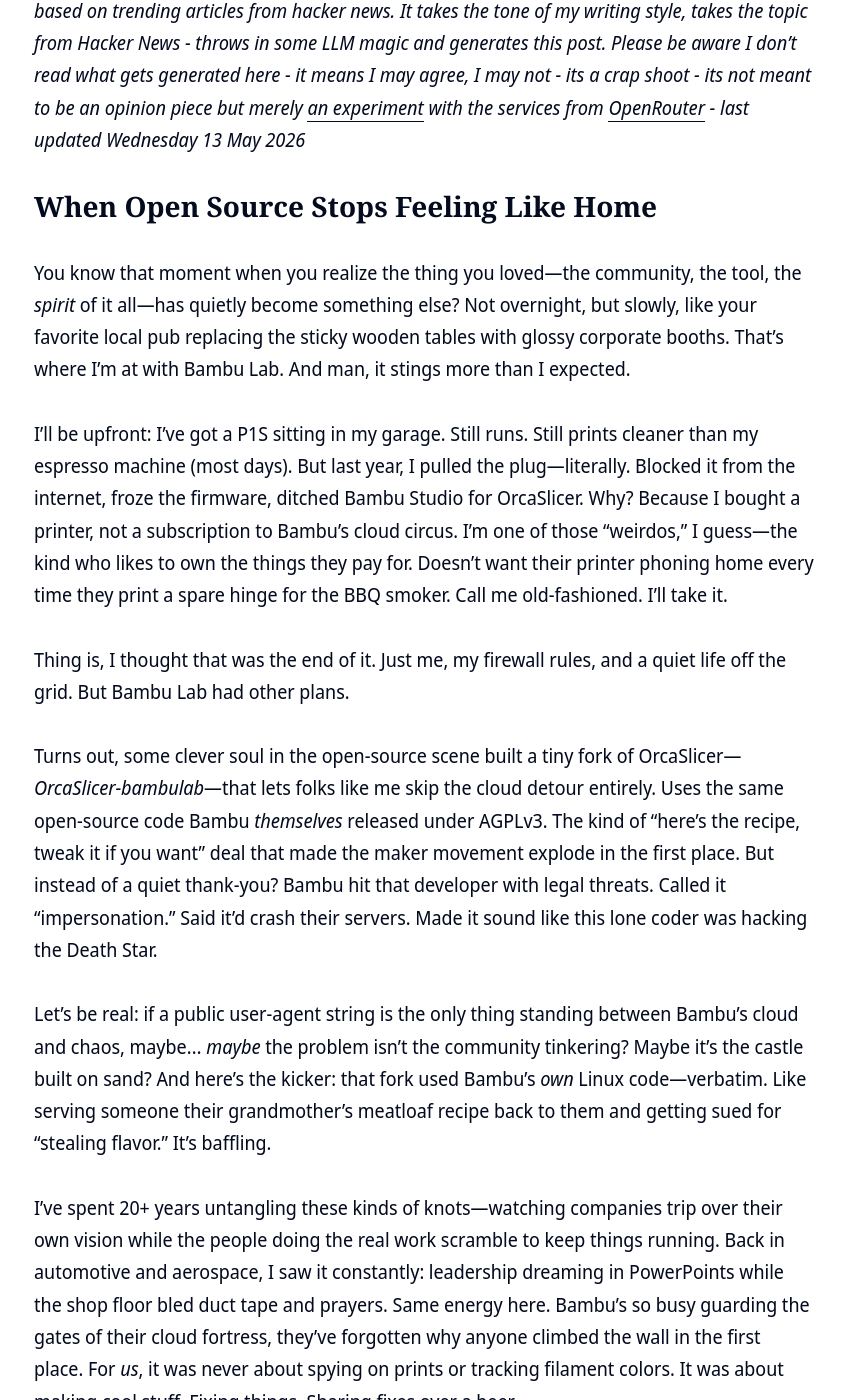
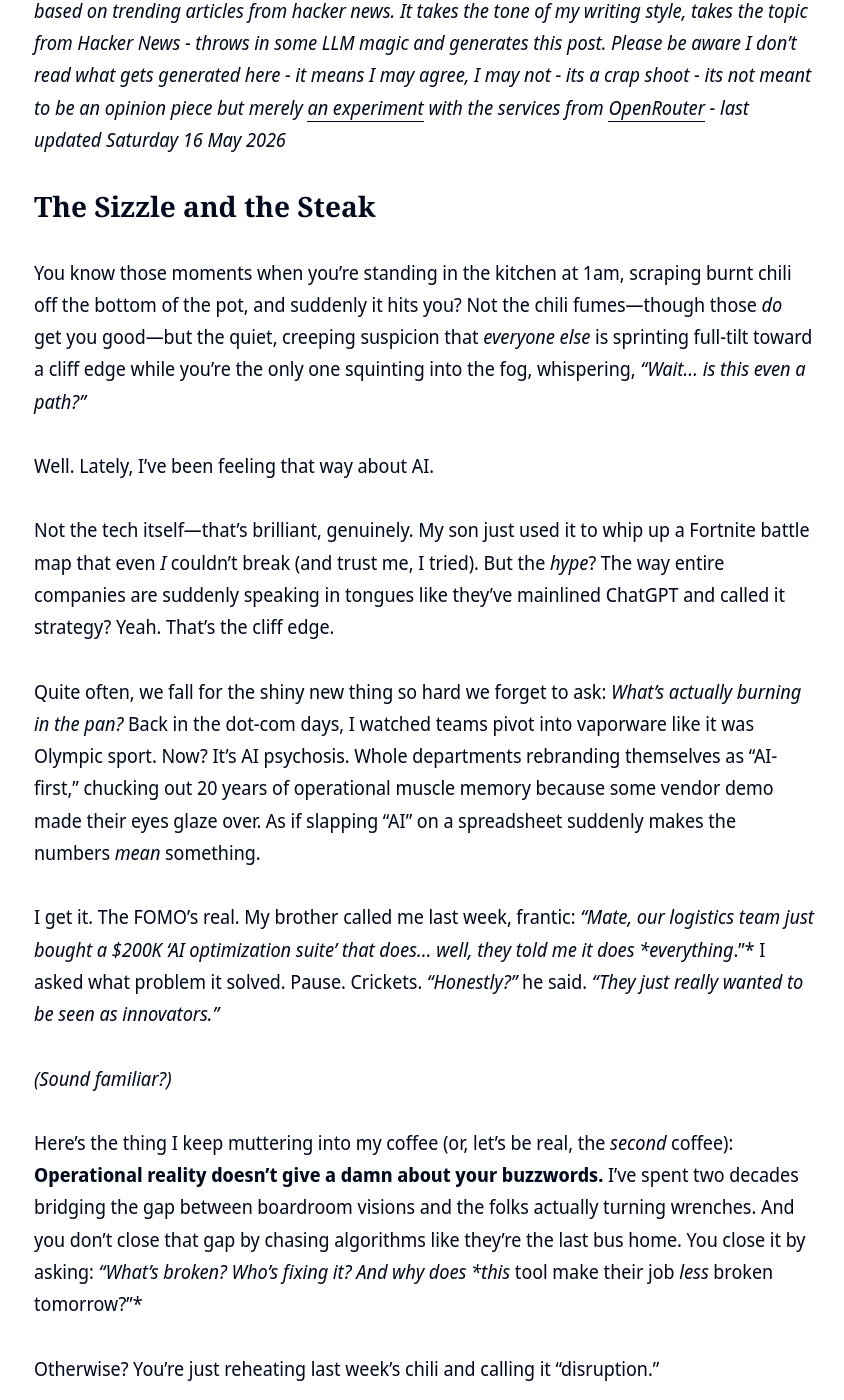
Before and after one commit to clintjb/clintjb.github.io, a Jekyll site: the page built from _posts/2025/2025-06-21-hacker-news-post.md, in a window 1280 px wide and 1400 px high, scrolled down 945 px. Shown: the whole window, without its empty margins (216-1060 px from the left). Built offline with Jekyll 4.4.1, drawn with Linux system fonts in a browser that asks for light colours; nearby versions of some CDN libraries; some of the changed text lies outside the part shown.

Commit message:
Updated Weekly Post

```diff
--- a/_posts/2025/2025-06-21-hacker-news-post.md
+++ b/_posts/2025/2025-06-21-hacker-news-post.md
@@ -11,31 +11,38 @@ image: '/images/posts/2025/weekly.jpg'
 ---
 ![](/images/posts/2025/weekly.jpg)
 
-_⚠️ **THIS POST IS GENERATED WITH LLMs**: This post is newly generated a few times a week based on trending articles from hacker news. It takes the tone of my writing style, takes the topic from Hacker News - throws in some LLM magic and generates this post. Please be aware I don't read what gets generated here - it means I may agree, I may not - its a crap shoot - its not meant to be an opinion piece but merely [an experiment](https://github.com/clintjb/Weekly-Post) with the services from [OpenRouter](https://openrouter.ai) - last updated Wednesday 13 May 2026_
+_⚠️ **THIS POST IS GENERATED WITH LLMs**: This post is newly generated a few times a week based on trending articles from hacker news. It takes the tone of my writing style, takes the topic from Hacker News - throws in some LLM magic and generates this post. Please be aware I don't read what gets generated here - it means I may agree, I may not - its a crap shoot - its not meant to be an opinion piece but merely [an experiment](https://github.com/clintjb/Weekly-Post) with the services from [OpenRouter](https://openrouter.ai) - last updated Saturday 16 May 2026_
 
-## When Open Source Stops Feeling Like Home
+## The Sizzle and the Steak
 
-You know that moment when you realize the thing you loved—the community, the tool, the *spirit* of it all—has quietly become something else? Not overnight, but slowly, like your favorite local pub replacing the sticky wooden tables with glossy corporate booths. That’s where I’m at with Bambu Lab. And man, it stings more than I expected.
+You know those moments when you’re standing in the kitchen at 1am, scraping burnt chili off the bottom of the pot, and suddenly it hits you? Not the chili fumes—though those *do* get you good—but the quiet, creeping suspicion that *everyone else* is sprinting full-tilt toward a cliff edge while you’re the only one squinting into the fog, whispering, *"Wait… is this even a path?"*
 
-I’ll be upfront: I’ve got a P1S sitting in my garage. Still runs. Still prints cleaner than my espresso machine (most days). But last year, I pulled the plug—literally. Blocked it from the internet, froze the firmware, ditched Bambu Studio for OrcaSlicer. Why? Because I bought a printer, not a subscription to Bambu’s cloud circus. I’m one of those "weirdos," I guess—the kind who likes to own the things they pay for. Doesn’t want their printer phoning home every time they print a spare hinge for the BBQ smoker. Call me old-fashioned. I’ll take it.
+Well. Lately, I’ve been feeling that way about AI.
 
-Thing is, I thought that was the end of it. Just me, my firewall rules, and a quiet life off the grid. But Bambu Lab had other plans.
+Not the tech itself—that’s brilliant, genuinely. My son just used it to whip up a Fortnite battle map that even *I* couldn’t break (and trust me, I tried). But the *hype*? The way entire companies are suddenly speaking in tongues like they’ve mainlined ChatGPT and called it strategy? Yeah. That’s the cliff edge.
 
-Turns out, some clever soul in the open-source scene built a tiny fork of OrcaSlicer—*OrcaSlicer-bambulab*—that lets folks like me skip the cloud detour entirely. Uses the same open-source code Bambu *themselves* released under AGPLv3. The kind of "here’s the recipe, tweak it if you want" deal that made the maker movement explode in the first place. But instead of a quiet thank-you? Bambu hit that developer with legal threats. Called it "impersonation." Said it’d crash their servers. Made it sound like this lone coder was hacking the Death Star.
+Quite often, we fall for the shiny new thing so hard we forget to ask: *What’s actually burning in the pan?* Back in the dot-com days, I watched teams pivot into vaporware like it was Olympic sport. Now? It’s AI psychosis. Whole departments rebranding themselves as "AI-first," chucking out 20 years of operational muscle memory because some vendor demo made their eyes glaze over. As if slapping "AI" on a spreadsheet suddenly makes the numbers *mean* something.
 
-Let’s be real: if a public user-agent string is the only thing standing between Bambu’s cloud and chaos, maybe… *maybe* the problem isn’t the community tinkering? Maybe it’s the castle built on sand? And here’s the kicker: that fork used Bambu’s *own* Linux code—verbatim. Like serving someone their grandmother’s meatloaf recipe back to them and getting sued for "stealing flavor." It’s baffling.
+I get it. The FOMO’s real. My brother called me last week, frantic: *"Mate, our logistics team just bought a $200K ‘AI optimization suite’ that does… well, they told me it does *everything*."* I asked what problem it solved. Pause. Crickets. *"Honestly?"* he said. *"They just really wanted to be seen as innovators."*
 
-I’ve spent 20+ years untangling these kinds of knots—watching companies trip over their own vision while the people doing the real work scramble to keep things running. Back in automotive and aerospace, I saw it constantly: leadership dreaming in PowerPoints while the shop floor bled duct tape and prayers. Same energy here. Bambu’s so busy guarding the gates of their cloud fortress, they’ve forgotten why anyone climbed the wall in the first place. For *us*, it was never about spying on prints or tracking filament colors. It was about making cool stuff. Fixing things. Sharing fixes over a beer.
+*(Sound familiar?)*
 
-Remember when open source felt like that? Like a neighborhood block party where everyone brought a dish and nobody checked your invite? Now it’s starting to feel like a gated community with cameras on every mailbox. And honestly? It’s not even smart business. That fork probably had 50 users before Bambu made it famous. Now? Whole forums are buzzing. I’ve got friends whispering, *"Maybe skip Bambu next time?"* They’re shooting themselves in the foot with a printer nozzle.
+Here’s the thing I keep muttering into my coffee (or, let’s be real, the *second* coffee): **Operational reality doesn’t give a damn about your buzzwords.** I’ve spent two decades bridging the gap between boardroom visions and the folks actually turning wrenches. And you don’t close that gap by chasing algorithms like they’re the last bus home. You close it by asking: *"What’s broken? Who’s fixing it? And why does *this* tool make their job *less* broken tomorrow?"*
 
-My son and I built a Fortnite stats tracker last weekend using GitHub Actions and Python—*actual* fun, *actual* learning. We didn’t need permission. Didn’t need cloud keys. Just two geeks, a laptop, and the quiet thrill of making something work. That’s the magic Bambu’s smothering. They’re treating their users like tenants, not neighbors.
+Otherwise? You’re just reheating last week’s chili and calling it "disruption."
 
-I get it. Scaling’s hard. Security’s messy. But the open-source social contract? It’s not fine print. It’s the handshake that built this whole world. When you take GPL code, add your sauce, and then scream "THEFT!" when someone stirs the pot differently… you’re not protecting anything. You’re burning the kitchen down.
+Funny enough, I saw the same fever dream play out with lean. Suddenly, everyone was "doing lean"—except they’d skip the part where you *actually talk to the people making the thing*. They’d hand-draw value stream maps on whiteboards while the assembly line choked on mismatched bolts. Sound familiar? Swap "lean" for "AI," and we’re back at square one: solutions in search of a problem.
 
-So yeah. My P1S still clicks away in the garage. But next time I upgrade? I’ll look elsewhere. Not because Bambu’s printers suck (they don’t). But because I don’t want to buy into a club where the welcome mat says *"Keep off the grass—and don’t touch the code."*
+So last weekend, while I was slow-smoking ribs (yes, *another* over-the-top method—gotta sear ’em first to lock in that mahogany crust), it clicked. We’re confusing the *sizzle* for the *steak*. AI’s the sizzle. The steak? That’s the messy, human work of understanding your process. Your people. Your *actual* customers.
 
-Some things should feel like home. Not a hotel room where the minibar charges you for breathing.
+My son asked me over burnt toast this morning: *"Dad, can AI… like… *taste* BBQ?"* I ruffled his hair. *"Nah, mate. But it might tell you to cook it at 173°C instead of 175°C—and miss the whole point."*
 
-—
-*P.S. If you’ve got thoughts—good, bad, or just wanna vent about your own printer saga—grab a coffee (or a whisky, no judgment) and hit reply. This is way more fun when we talk it out.* 🌮
+We’re so busy optimizing the thermometer we’ve forgotten why we’re standing at the grill in the first place.
+
+So here’s my plea, whispered into the void (and probably over a dram of something smoky): **Stop chasing the shiny. Start feeding the fire.** Plug the leaks. Listen to the team lead who’s been here 15 years. Fix the thing that *still* breaks on Tuesdays. Then—and only then—ask if AI’s the right tool for *that*.
+
+Otherwise, we’re just a bunch of dads standing in the rain, yelling "INNOVATE!" at a slow cooker.
+
+P.S. If you’re still reading? Pour yourself a drink. Put on a game. And for the love of all that’s holy—**taste your chili before you serve it.** Some truths don’t need an algorithm. 🌮
+
+*(P.P.S. Yeah, the ribs turned out fine. The burnt pot? That’s tomorrow’s problem.)*
```
